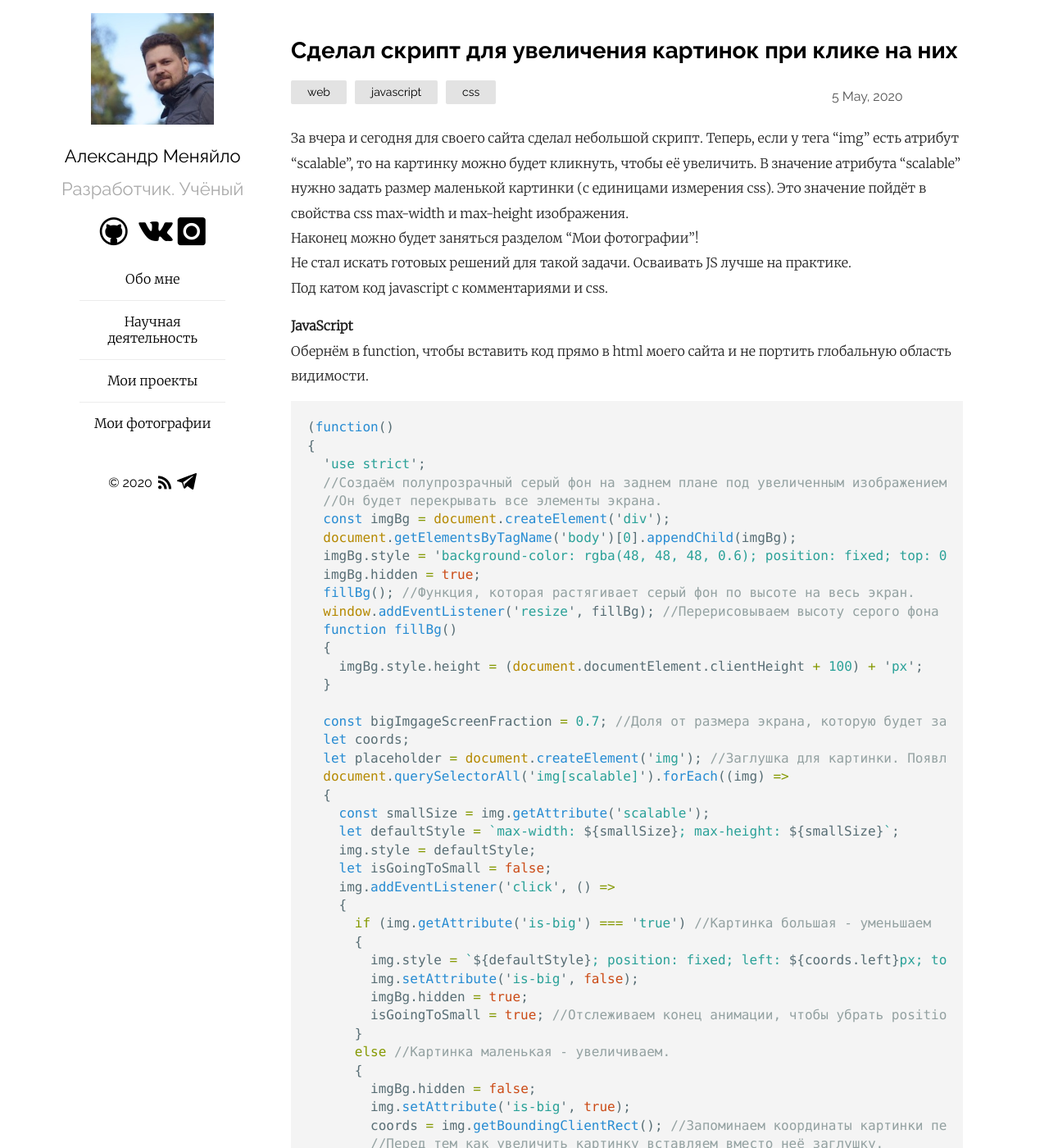
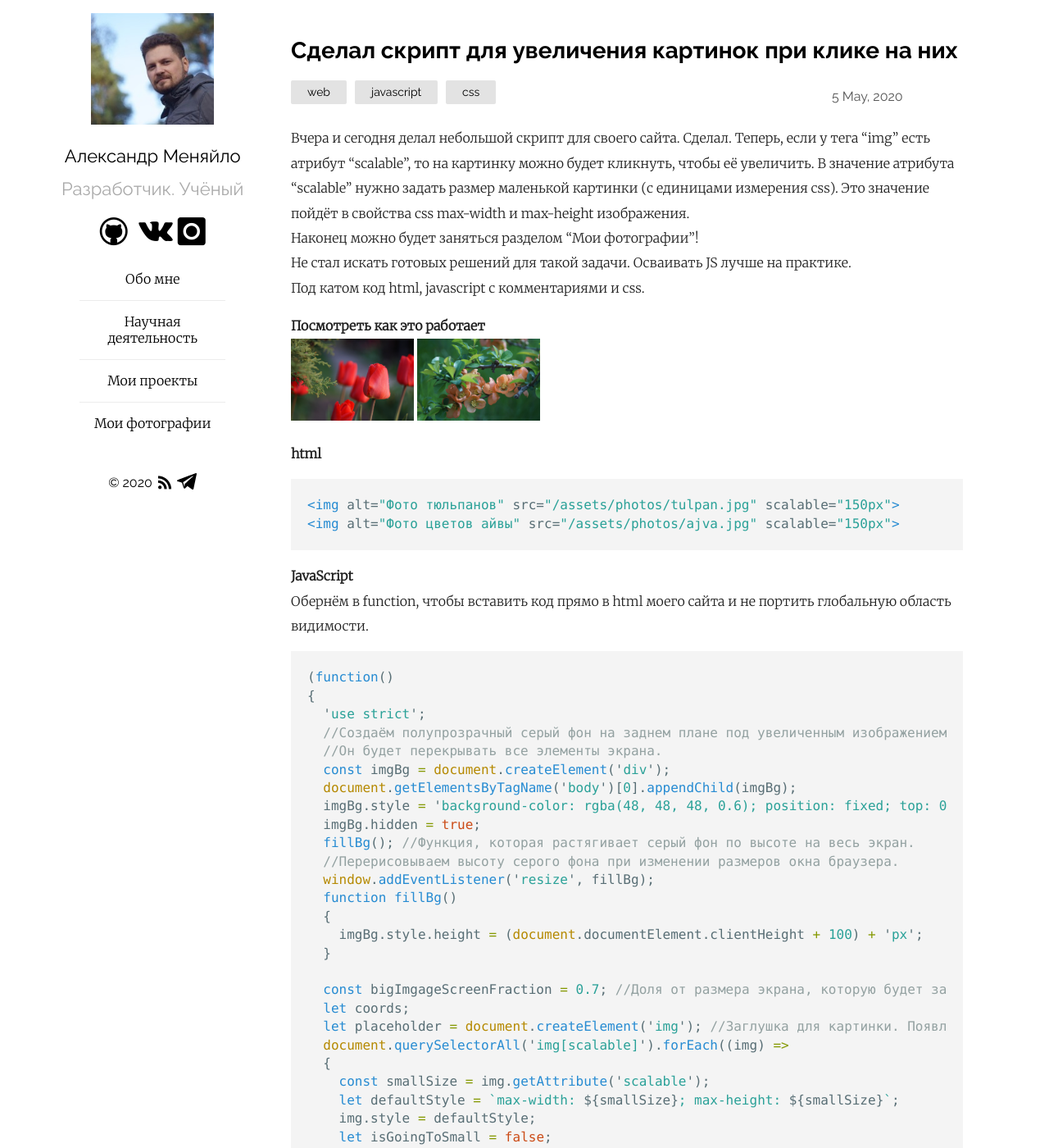
Before and after one commit to Mendeo/mendeo.github.io, a Jekyll site: the page built from _posts/2020-05-05-script-uvelichenie-kartinok.md, in a window 1280 px wide and 1400 px high. Shown: the whole window at 82% size. Built offline with Jekyll 4.4.1, drawn with Linux system fonts in a browser that asks for light colours; some of the changed text lies outside the part shown.

Commit message:
Установил has_scalable_images, чтобы код увеличителя картинок был только на тех страницах, где он нужен. Обновил пост, добавил пример работы моего кода.

````diff
--- a/_layouts/default.html
+++ b/_layouts/default.html
@@ -71,6 +71,7 @@
 				})();
 			</script>
 		{%- endif -%}
+		{%- if page.has_scalable_images -%}
 		<!-- Мой скрипт для увеличения картинок (у img должен быть атрибут scalable с начальным размером) -->
 		<script type="text/javascript">
 			(function()
@@ -160,5 +161,6 @@
 				}
 			})();
 		</script>
+		{%- endif -%}
 	</body>
 </html>
--- a/_posts/2020-05-05-script-uvelichenie-kartinok.md
+++ b/_posts/2020-05-05-script-uvelichenie-kartinok.md
@@ -2,20 +2,33 @@
 layout: post
 title: Сделал скрипт для увеличения картинок при клике на них
 date: 2020-05-05 11:52:00 +03
-modified: 2020-05-05 22:59:00 +03
+modified: 2020-05-05 23:49:00 +03
 categories: web javascript
 tags: [web, javascript, css]
 excerpt_separator: <a name="cut"></a>
 links_in_new_tab: true
+has_scalable_images: true
 ---
-За вчера и сегодня для своего сайта сделал небольшой скрипт. Теперь, если у тега "img" есть атрибут "scalable", то на картинку можно будет кликнуть, чтобы её увеличить. В значение атрибута "scalable" нужно задать размер маленькой картинки (с единицами измерения css). Это значение пойдёт в свойства css max-width и max-height изображения.
+Вчера и сегодня делал небольшой скрипт для своего сайта. Сделал. Теперь, если у тега "img" есть атрибут "scalable", то на картинку можно будет кликнуть, чтобы её увеличить. В значение атрибута "scalable" нужно задать размер маленькой картинки (с единицами измерения css). Это значение пойдёт в свойства css max-width и max-height изображения.
 Наконец можно будет заняться разделом "Мои фотографии"!
 Не стал искать готовых решений для такой задачи. Осваивать JS лучше на практике.
-Под катом код javascript с комментариями и css.
+Под катом код html, javascript с комментариями и css.
 
 <a name="cut"></a>
+**Посмотреть как это работает**
+<img alt="Фото тюльпанов" src="/assets/photos/tulpan.jpg" scalable="150px">
+<img alt="Фото цветов айвы" src="/assets/photos/ajva.jpg" scalable="150px">
+
+**html**
+
+```html
+<img alt="Фото тюльпанов" src="/assets/photos/tulpan.jpg" scalable="150px">
+<img alt="Фото цветов айвы" src="/assets/photos/ajva.jpg" scalable="150px">
+```
+
 **JavaScript**
 Обернём в function, чтобы вставить код прямо в html моего сайта и не портить глобальную область видимости.
+
 ```javascript
 (function()
 {
@@ -27,7 +40,8 @@ links_in_new_tab: true
   imgBg.style = 'background-color: rgba(48, 48, 48, 0.6); position: fixed; top: 0px; left: 0px; width: 100%; z-index: 1';
   imgBg.hidden = true;
   fillBg(); //Функция, которая растягивает серый фон по высоте на весь экран.
-  window.addEventListener('resize', fillBg); //Перерисовываем высоту серого фона при изменении размеров окна браузера.
+  //Перерисовываем высоту серого фона при изменении размеров окна браузера.
+  window.addEventListener('resize', fillBg);
   function fillBg()
   {
     imgBg.style.height = (document.documentElement.clientHeight + 100) + 'px';
@@ -46,30 +60,38 @@ links_in_new_tab: true
     {
       if (img.getAttribute('is-big') === 'true') //Картинка большая - уменьшаем
       {
-        img.style = `${defaultStyle}; position: fixed; left: ${coords.left}px; top: ${coords.top}px`; //Возвращаем уменьшенный размер, но position: fixed, т.к. нужно, чтобы при анимации уменьшения не смещались остальные элементы страницы.
+        //Возвращаем изображению уменьшенный размер.
+        //Но position остаётся fixed, т.к. нужно, чтобы при анимации уменьшения не смещались остальные элементы страницы.
+        img.style = `${defaultStyle}; position: fixed; left: ${coords.left}px; top: ${coords.top}px`;
         img.setAttribute('is-big', false);
         imgBg.hidden = true;
-        isGoingToSmall = true; //Отслеживаем конец анимации, чтобы убрать position:fixed и вернуть картнку в поток.
+        //Указываем, что мы собираемся уменьшить картинку.
+        //Эта переменная опять станет false, когда завершится анимация уменьшения.
+        isGoingToSmall = true;
       }
       else //Картинка маленькая - увеличиваем.
       {
         imgBg.hidden = false;
         img.setAttribute('is-big', true);
-        coords = img.getBoundingClientRect(); //Запоминаем координаты картинки перед увеличением.
+        //Запоминаем координаты картинки перед увеличением.
+        coords = img.getBoundingClientRect();
         //Перед тем как увеличить картинку вставляем вместо неё заглушку.
         placeholder.hidden = false;
         placeholder.style = `width: ${img.width}px; height: ${img.height}px; background-color: rgb(200, 200, 200)`;
         img.before(placeholder);
-        doImageBig(img); //Увеличиваем картинку.
+    //Увеличиваем картинку.
+        doImageBig(img);
       }
     });
     img.addEventListener('transitionend', () =>
     {
       if (isGoingToSmall) //Отследили завершение анимации уменьшения.
       {
-        img.style = defaultStyle; //Вставляем картинку обратно в поток.
+        //Вставляем картинку обратно в поток.
+        img.style = defaultStyle;
         isGoingToSmall = false;
-        placeholder.hidden = true; //Убираем заглушку
+       //Убираем заглушку.
+        placeholder.hidden = true;
       }
     });
     //Сохраняем центровку увеличенной картинки при изменении размеров окна браузера.
````
Also changed, not shown: projects.md (+1 -0 lines), assets/photos/ajva.jpg (added), assets/photos/tulpan.jpg (added).
